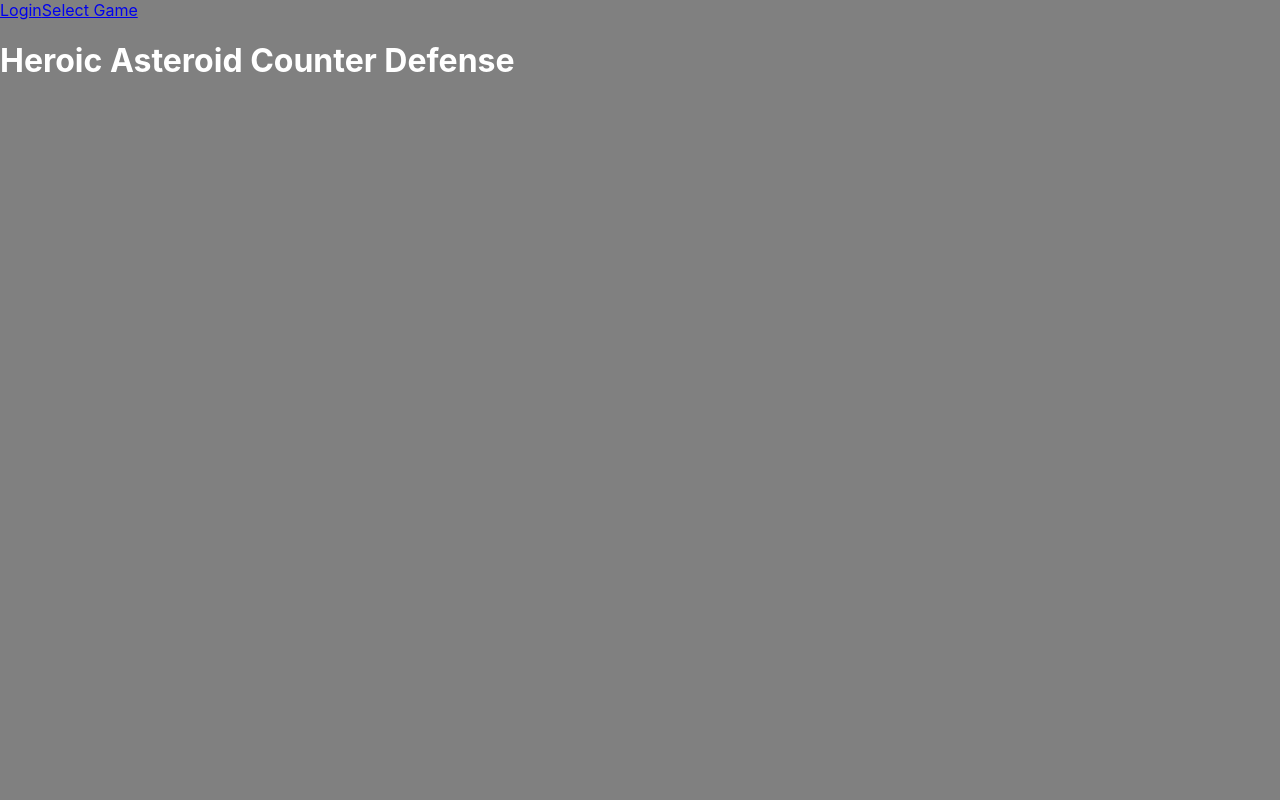
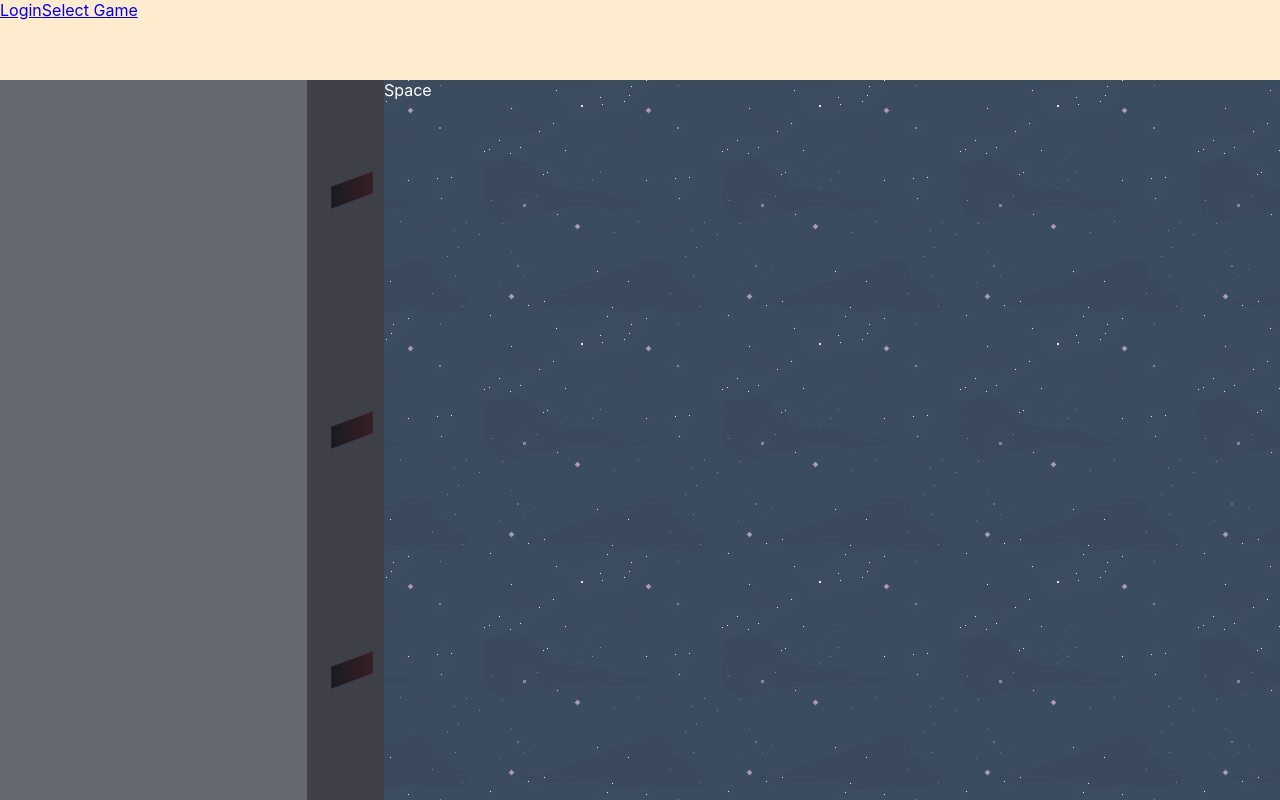
Before and after one commit to daleinen7/heroic-asteroid-counter-defense, a React (Create React App) app: page / in a window 1280 px wide. Built offline with nearby package versions, Linux system fonts and the light colour scheme.

Commit message:
space and station in place

```diff
--- a/src/components/NavBar/index.jsx
+++ b/src/components/NavBar/index.jsx
@@ -2,7 +2,8 @@ import styled from 'styled-components';
 import {Link} from 'react-router-dom';
 
 const StyledNav = styled.nav`
-
+  height: 10vh;
+  background: blanchedalmond;
 `;
 
 export default function NavBar() {
--- /dev/null
+++ b/src/components/Space/index.jsx
@@ -0,0 +1,15 @@
+import styled from 'styled-components';
+
+
+export default function Space() {
+
+  const StyledDiv = styled.div`
+    width: 70%;
+    background: none;
+  `;
+  return(
+    <StyledDiv>
+      Space
+    </StyledDiv>
+  )
+}
--- /dev/null
+++ b/src/components/Station/index.jsx
@@ -0,0 +1,71 @@
+
+import styled from 'styled-components';
+
+export default function Station(props) {
+  const StyledDiv = styled.div`
+    width: 30%;
+    position: relative;
+    display: flex;
+    height: 90vh;
+    justify-content: flex-end;
+    background: rgb(101, 104, 113);
+    z-index: -1;
+  `;
+
+  const StationFront = styled.div`
+    width: 20%;
+    display: flex;
+    flex-direction: column;
+    height: 90vh;
+    justify-content: space-around;
+    background-color: rgb(62, 63, 73);
+    position: relative;
+    z-index: -1;
+  `;
+
+  const LaserPort = styled.div`
+    position:relative;
+    transform:  skew(-24deg)
+                rotate(-24deg);
+    margin-top: -20px;
+    width: 50%;
+    height: 24px;
+    left: 34%;
+    background: rgb(25,26,33);
+    background: linear-gradient(90deg, rgba(25,26,33,1) 0%, rgba(55,31,36,1) 100%);
+  `;
+
+  const LaserBeam = styled.div`
+    margin-top: 260px;
+    margin-left:60px;
+    width: 1000px;
+    height: 7px;
+    border-radius: 40px;
+    /* background-color: lavender; */
+    transform: skew(24deg)
+    rotate(30deg);
+    box-shadow:
+      0 0 .5rem #fff,
+      inset 0 0 .5rem #fff,
+      0 0 2rem rgb(235, 81, 54),
+      inset 0 0 2rem rgb(235, 81, 54),
+      0 0 4rem rgb(235, 81, 54),
+      inset 0 0 4rem rgb(235, 81, 54);
+  `;
+
+  return(
+    <StyledDiv>
+      <StationFront>
+        <LaserPort>
+          <LaserBeam style={ props.firing && props.focused === 0 ? {display: "block"} : {display:"none"}}/>
+        </LaserPort>
+        <LaserPort>
+          <LaserBeam style={ props.firing && props.focused === 1 ? {display: "block"} : {display:"none"}}/>
+        </LaserPort>
+        <LaserPort>
+          <LaserBeam style={ props.firing && props.focused === 2 ? {display: "block"} : {display:"none"}}/>
+        </LaserPort>
+      </StationFront>
+    </StyledDiv>
+  )
+}
--- a/src/pages/App/App.css
+++ b/src/pages/App/App.css
@@ -1,6 +1,7 @@
 body {
   margin: 0;
   box-sizing: border-box;
-  background: gray;
+  background: rgb(60, 75, 94);
+  background-image: url('spacebg.gif');
   color: white;
 }
--- a/src/pages/App/App.jsx
+++ b/src/pages/App/App.jsx
@@ -12,10 +12,12 @@ import NavBar from '../../components/NavBar';
 function App() {
 
   const Main = styled.main`
-    background-color: gray;
+
   `;
 
   const [user, setUser] = useState(null);
+  const [gamePlay, setGamePlay] = useState(false);
+  const [sound, setSound] = useState(true);
 
   return (
     <Main className="App">
--- a/src/pages/Game/index.jsx
+++ b/src/pages/Game/index.jsx
@@ -1,7 +1,18 @@
+import Space from '../../components/Space';
+import Station from '../../components/Station';
+
+import styled from 'styled-components';
+
 export default function Game() {
+  const StyledDiv = styled.div`
+    display: flex;
+    height: 90vh;
+  `;
+
   return(
-    <div>
-      <h1>Heroic Asteroid Counter Defense</h1>
-    </div>
+    <StyledDiv>
+      <Station/>
+      <Space/>
+    </StyledDiv>
   )
 }
```
Also changed, not shown: src/pages/App/spacebg.gif (added).
